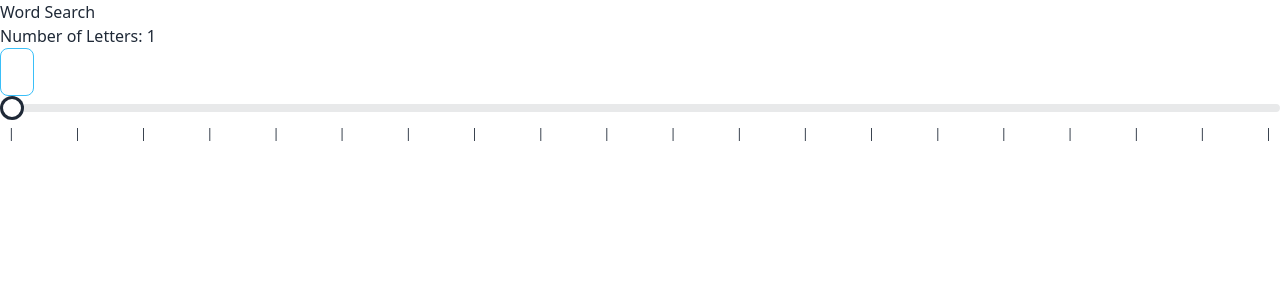
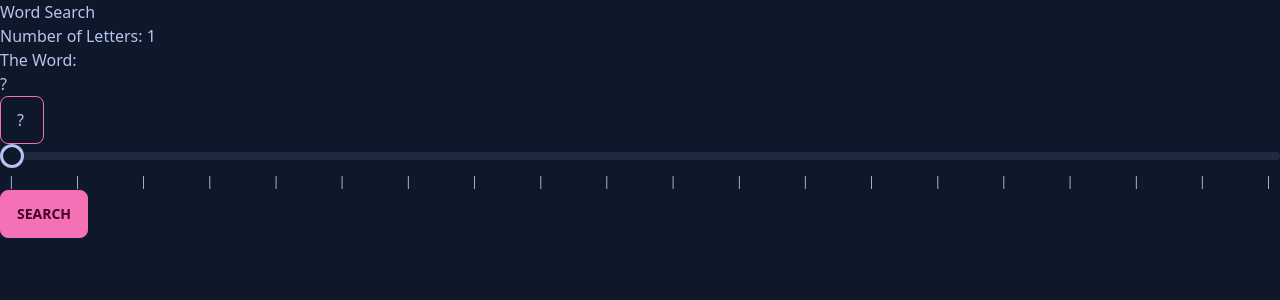
Before and after one commit to 3n3a/word-search, a SvelteKit app: page / in a window 1280 px wide. Shown: the top 300 px of the page. Built offline with nearby package versions, Linux system fonts and the light colour scheme.

Commit message:
add searching functinality

```diff
--- a/src/lib/components/SearchBox.svelte
+++ b/src/lib/components/SearchBox.svelte
@@ -1,5 +1,26 @@
 <script lang="ts">
-    export let value: string = '';
+	import { onMount, onDestroy } from "svelte";
+    import { createEventDispatcher } from 'svelte';
+
+    const dispatch = createEventDispatcher();
+
+
+    export let value: string = '?';
+    export let index: number;
+
+    onMount(() => {
+        dispatch('created', {
+            index: index,
+            value: value,
+        });
+    })
+
+    onDestroy(() => {
+        dispatch('destroyed', {
+            index: index,
+            value: value,
+        });
+    })
 </script>
 
-<input type="text" class="input input-bordered input-info w-4" bind:value={value} />
+<input type="text" class="input input-bordered input-accent w-11 max-w-xs" bind:value={value} />
--- a/src/routes/+page.svelte
+++ b/src/routes/+page.svelte
@@ -1,18 +1,58 @@
 <script lang="ts">
+    import { goto } from '$app/navigation';
+
 	import SearchBox from "$components/SearchBox.svelte";
 	import RangeStepped from "$components/RangeStepped.svelte";
 
+    import _ from 'lodash'
+
     let numberOfLetters = 1;
+    let letters: string[] = [];
+
+    function getWord() {
+        return letters.join("")
+    }
+
+    function handleSearchBoxInit(event: CustomEvent) {
+        const { index, value } = event.detail;
+        letters[index] = value;
+    }
+
+    function handleSearchBoxDestroy(event: CustomEvent) {
+        let { index, value } = event.detail;
+        _.pullAt(letters, [index])
+    }
+
+    function searchForWord(event: any) {
+        const word = getWord()
+        goto(`/search?q=${word}`)
+    }
 </script>
 
 <h1>Word Search</h1>
 
 <p>Number of Letters: {numberOfLetters}</p>
+<p>The Word:</p>
+
+{#each Array(numberOfLetters) as _, index}
+    <span>{letters[index]}</span>
+{/each}
 
 <div class="search-row">
-    {#each Array(numberOfLetters) as singleLetter}
-        <SearchBox />
+    {#each Array(numberOfLetters) as _, index}
+        <SearchBox
+            on:created={handleSearchBoxInit}
+            on:destroyed={handleSearchBoxDestroy}
+            index={index}
+            bind:value={letters[index]}
+        />
     {/each}
 </div>
 
 <RangeStepped bind:value={numberOfLetters} />
+
+<button
+    on:click={searchForWord}
+    class="btn btn-accent">
+    Search
+</button>
--- a/tailwind.config.cjs
+++ b/tailwind.config.cjs
@@ -4,4 +4,8 @@ module.exports = {
         './src/app.html'
     ],
     plugins: [require('daisyui')],
+    daisyui: {
+        themes: ["night"],
+        darkTheme: "night",
+    }
 };
```
Also changed, not shown: package.json (+6 -4 lines), 1 other file (tests, documents, lock files or other folders).
